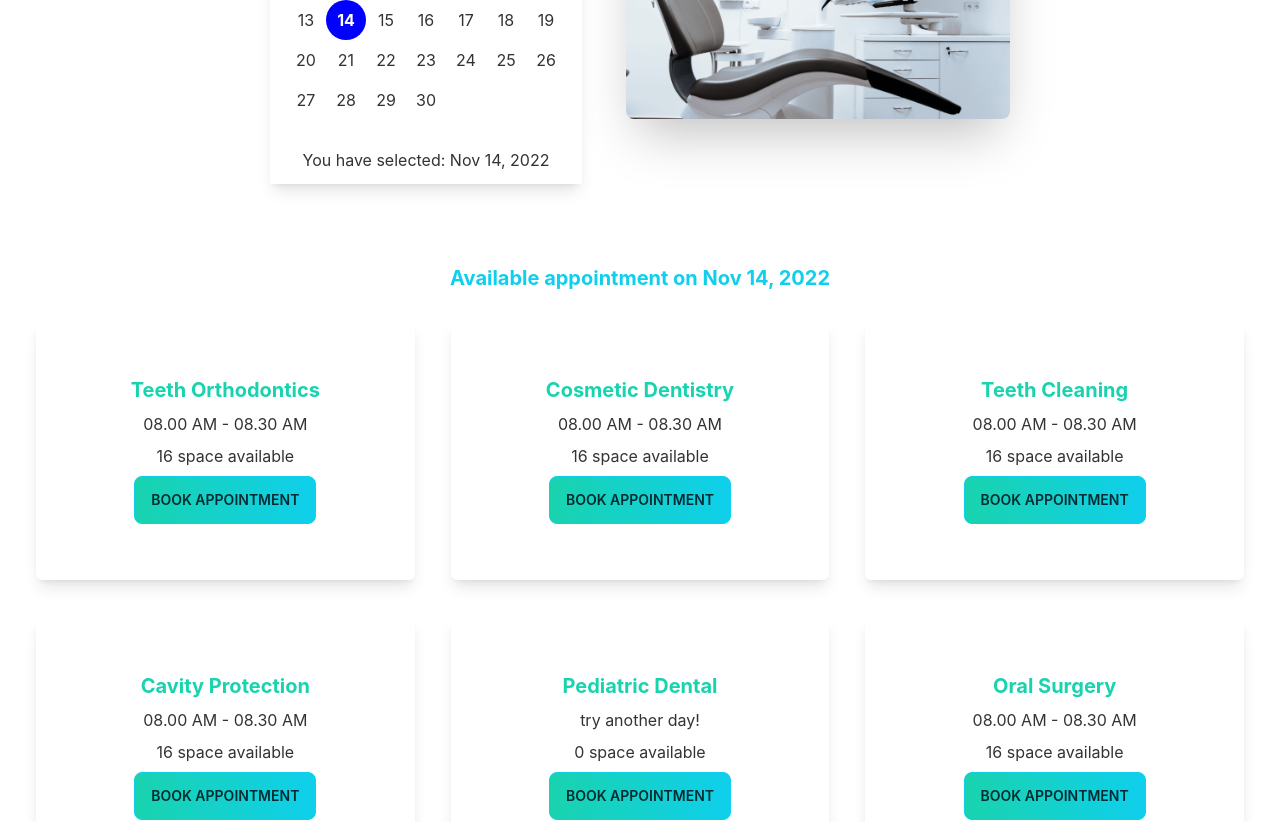
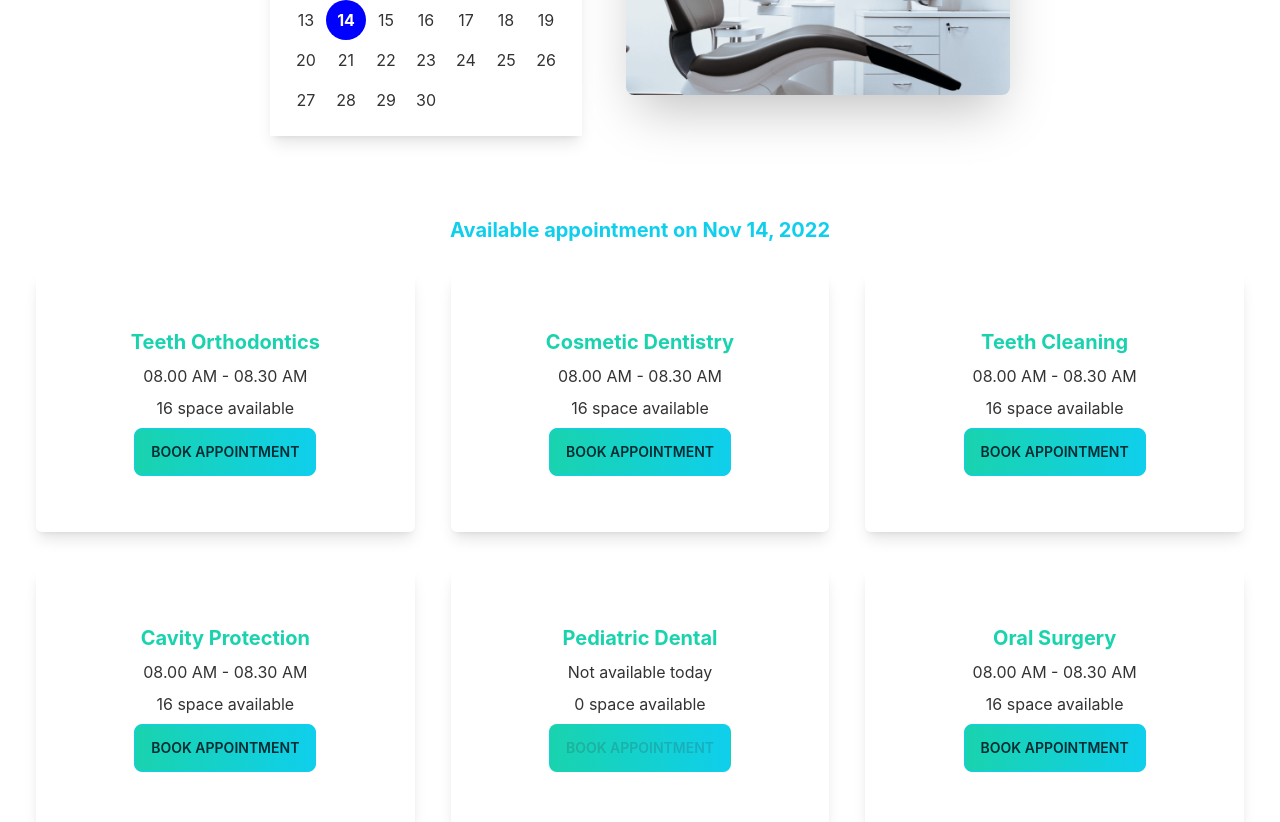
Before and after one commit to saadi001/Doctors-portal-client, a React (Create React App) app: page /appointment in a window 1280 px wide. Shown: the part 280-1102 px from the top of the page. Built offline with nearby package versions, Linux system fonts and the light colour scheme.

Commit message:
booking form dynamically added

```diff
--- a/src/pages/HeaderAppointment/AppointmentBanner/AppointmentBanner.js
+++ b/src/pages/HeaderAppointment/AppointmentBanner/AppointmentBanner.js
@@ -1,4 +1,4 @@
-import { format } from 'date-fns';
+
 import { DayPicker } from 'react-day-picker';
 import chair from '../../../assets/images/chair.png'
 
@@ -18,7 +18,7 @@ const AppointmentBanner = ({selectedDate, setSelectedDate}) => {
                                    }
                                    }}
                          />
-                         <p className='p-3 text-center'>You have selected: {format(selectedDate, 'PP')}</p>
+
                     </div>
                </div>
           </div>
--- a/src/pages/HeaderAppointment/AvailableAppointment/AppointmentOption.js
+++ b/src/pages/HeaderAppointment/AvailableAppointment/AppointmentOption.js
@@ -6,10 +6,10 @@ const AppointmentOption = ({ appointmentOption, setTreatment }) => {
           <div className="card shadow-lg rounded-md p-6">
                <div className="card-body text-center">
                     <h2 className="text-xl font-bold text-secondary text-center">{name}</h2>
-                    <p>{slots.length>0 ? slots[0] : "try another day!"}</p>
+                    <p>{slots.length>0 ? slots[0] : "Not available today"}</p>
                     <p>{slots.length} {slots>1 ? 'spaces' : 'space'} available</p>
                     <div className="card-actions justify-center">
-                         <label htmlFor="booking-modal" onClick={() => setTreatment(appointmentOption)} className="btn btn-primary bg-gradient-to-l from-primary to-secondary">Book Appointment</label>
+                         <label htmlFor="booking-modal" disabled={slots.length === 0} onClick={() => setTreatment(appointmentOption)} className="btn btn-primary bg-gradient-to-l from-primary to-secondary">Book Appointment</label>
                     </div>
                </div>
           </div>
--- a/src/pages/HeaderAppointment/AvailableAppointment/AvailableAppointment.js
+++ b/src/pages/HeaderAppointment/AvailableAppointment/AvailableAppointment.js
@@ -26,6 +26,7 @@ const AvailableAppointment = ({ selectedDate, setSelectedDate }) => {
                </div>
                {treatment &&
                     <BookingModal
+                         selectedDate={selectedDate}
                          treatment={treatment}
                     ></BookingModal>}
           </section>
--- a/src/pages/HeaderAppointment/BookingModal/BookingModal.js
+++ b/src/pages/HeaderAppointment/BookingModal/BookingModal.js
@@ -1,15 +1,40 @@
+import { format } from 'date-fns';
 import React from 'react';
 
-const BookingModal = ({treatment}) => {
-     const {name} = treatment;
+const BookingModal = ({ treatment, selectedDate }) => {
+     const { name, slots } = treatment;
+     const date = format(selectedDate, 'PP');
+
+     const handleBooking = event => {
+          event.preventDefault()
+          const form = event.target;
+          const name = form.name.value;
+          const email = form.email.value;
+          const slot = form.slot.value;
+          const phone = form.phone.value;
+
+          console.log(name, email, slot, phone)
+     }
      return (
           <div>
                <input type="checkbox" id="booking-modal" className="modal-toggle" />
                <div className="modal">
                     <div className="modal-box relative">
                          <label htmlFor="booking-modal" className="btn btn-sm btn-circle absolute right-2 top-2">✕</label>
-                         <h3 className="text-lg font-bold">{name}</h3>
-                         <p className="py-4">You've been selected for a chance to get one year of subscription to use Wikipedia for free!</p>
+                         <h3 className="text-lg font-bold mb-3">{name}</h3>
+                         <form onSubmit={handleBooking} className='flex flex-col gap-3'>
+                              <input type="text" defaultValue={date} className="input input-bordered w-full" disabled />
+                              <select name='slot' className="select select-bordered w-full">
+
+                                   {
+                                        slots.map(slot => <option value={slot}>{slot}</option>)
+                                   }
+                              </select>
+                              <input name='name' type="text" placeholder="name" className="input input-bordered w-full" />
+                              <input name='email' type="email" placeholder="email adress" className="input input-bordered w-full" />
+                              <input name='phone' type="text" placeholder="phone number" className="input input-bordered w-full" />
+                              <input type="submit" className="btn w-full bg-accent" />
+                         </form>
                     </div>
                </div>
           </div>
--- a/tailwind.config.js
+++ b/tailwind.config.js
@@ -19,5 +19,5 @@ module.exports = {
   theme: {
     extend: {},
   },
-  plugins: [require("daisyui")],
+  plugins: [require("daisyui")]
 }
```
